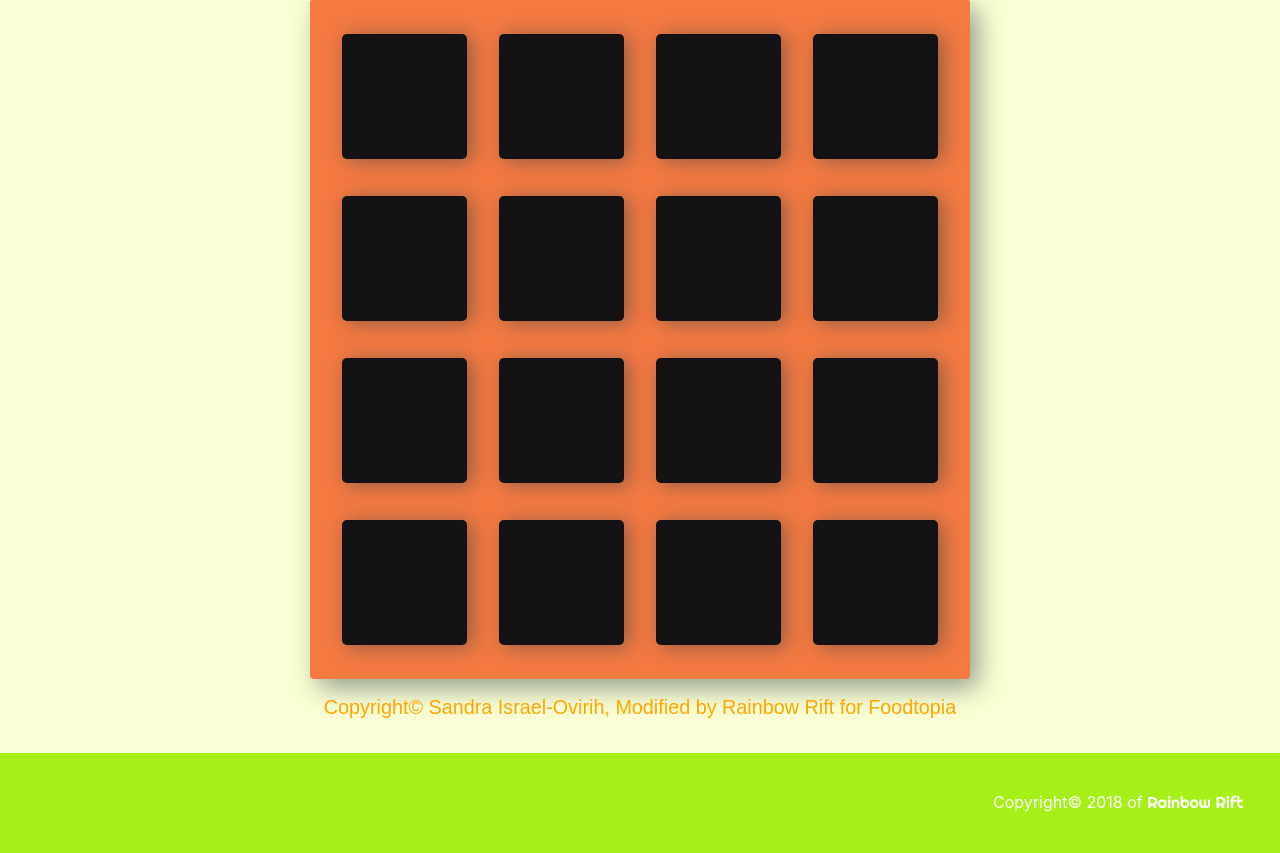
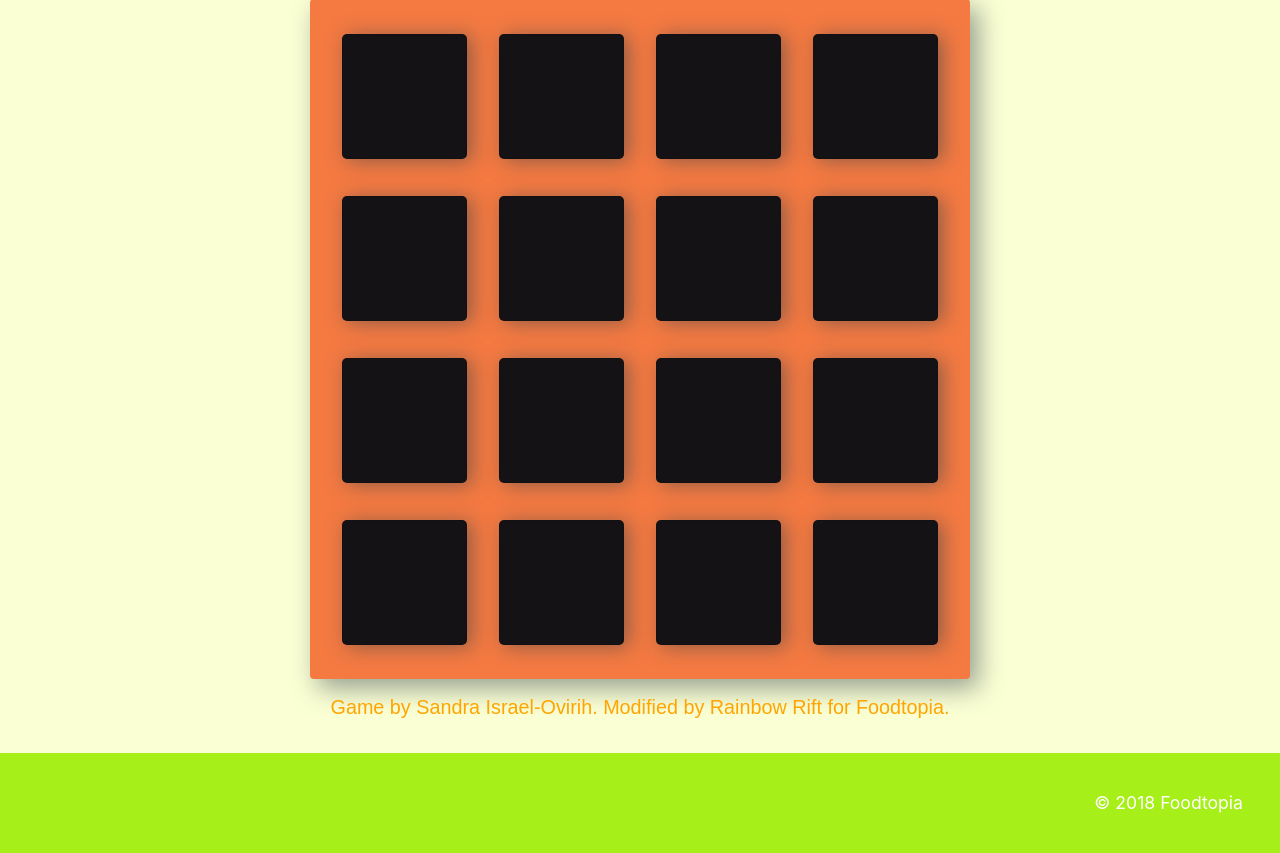
Before and after one commit to nadiamayangputri/foodtopia, a Node server app: page /games/match in a window 1280 px wide. Shown: the part 280-1133 px from the top of the page. Run offline with Node 20, Linux system fonts and the light colour scheme; some libraries are stand-ins or nearby versions; some web fonts are replaced.

Commit message:
fixed copyright formats

```diff
--- a/views/css/template.css
+++ b/views/css/template.css
@@ -334,7 +334,7 @@ button:focus {
     }
 
     .copyright {
-        font-size: 1em;
+        font-size: 1.1em;
     }
 
 }
--- a/views/ejs/account/profile.ejs
+++ b/views/ejs/account/profile.ejs
@@ -230,7 +230,7 @@
 </div>
 
 <footer class="footer">
-    <p class='copyright'>Copyright&copy; 2018 of <span class="team-name">Rainbow Rift</span></p>
+    <p class='copyright'>&copy; 2018 Foodtopia</span></p>
 </footer>
 
 <!--Bootstrap-->
--- a/views/ejs/dictionary/404.ejs
+++ b/views/ejs/dictionary/404.ejs
@@ -85,7 +85,7 @@
 
 
 <footer class="footer">
-    <p class='copyright'>Copyright&copy; 2018 of <span class="team-name">Rainbow Rift</span></p>
+    <p class='copyright'>&copy; 2018 Foodtopia</span></p>
 </footer>
 
 <!-- Sign up Modal -->
--- a/views/ejs/dictionary/information.ejs
+++ b/views/ejs/dictionary/information.ejs
@@ -113,7 +113,7 @@
 </div>
 
 <footer class="footer">
-    <p class='copyright'>Copyright&copy; 2018 of <span class="team-name">Rainbow Rift</span></p>
+    <p class='copyright'>&copy; 2018 Foodtopia</span></p>
 </footer>
 
 
--- a/views/ejs/dictionary/lookup.ejs
+++ b/views/ejs/dictionary/lookup.ejs
@@ -101,7 +101,7 @@
 
 
 <footer class="footer">
-    <p class='copyright'>Copyright&copy; 2018 of <span class="team-name">Rainbow Rift</span></p>
+    <p class='copyright'>&copy; 2018 Foodtopia</span></p>
 </footer>
 
 
--- a/views/ejs/dictionary/searchresult.ejs
+++ b/views/ejs/dictionary/searchresult.ejs
@@ -97,7 +97,7 @@
 
 
 <footer class="footer">
-    <p class='copyright'>Copyright&copy; 2018 of <span class="team-name">Rainbow Rift</span></p>
+    <p class='copyright'>&copy; 2018 Foodtopia</span></p>
 </footer>
 
 
--- a/views/ejs/games/game_match.ejs
+++ b/views/ejs/games/game_match.ejs
@@ -160,14 +160,14 @@
             </div>
         </div>
         <div><a href="https://scotch.io/tutorials/how-to-build-a-memory-matching-game-in-javascript" id = "attribution"
-                target="_blank">Copyright&copy; Sandra Israel-Ovirih, Modified by Rainbow Rift for Foodtopia</a></div>
+                target="_blank">Game by Sandra Israel-Ovirih. Modified by Rainbow Rift for Foodtopia.</a></div>
 
     </div>
 </div>
 
 
 <footer class="footer">
-    <p class='copyright'>Copyright&copy; 2018 of <span class="team-name">Rainbow Rift</span></p>
+    <p class='copyright'>&copy; 2018 Foodtopia</span></p>
 </footer>
 
 <!-- Sign up Modal -->
--- a/views/ejs/games/games.ejs
+++ b/views/ejs/games/games.ejs
@@ -82,7 +82,7 @@
 </div>
 
 <footer class="footer">
-    <p class='copyright'>Copyright&copy; 2018 of <span class="team-name">Rainbow Rift</span></p>
+    <p class='copyright'>&copy; 2018 Foodtopia</span></p>
 </footer>
 
 
--- a/views/ejs/games/wordsearch.ejs
+++ b/views/ejs/games/wordsearch.ejs
@@ -100,11 +100,11 @@
         </script>
     </div>
     <div id = "attribution"><a href="https://github.com/lizhineng/word-search-game">
-            Copyright&copy; 2013 Li Zhineng, Modified by Rainbow Rift for Foodtopia</a></div>
+            Game by Li Zhineng. Modified by Rainbow Rift for Foodtopia.</a></div>
 </div>
 
 <footer class="footer">
-    <p class='copyright'>Copyright&copy; 2018 of <span class="team-name">Rainbow Rift</span></p>
+    <p class='copyright'>&copy; 2018 Foodtopia</p>
 </footer>
 
 
--- a/views/ejs/home.ejs
+++ b/views/ejs/home.ejs
@@ -111,7 +111,7 @@
 </div>
 
 <footer class="footer">
-    <p class='copyright'>Copyright&copy; 2018 of <span class="team-name">Rainbow Rift</span></p>
+    <p class='copyright'>&copy; 2018 Foodtopia</p>
 </footer>
 
 
```
